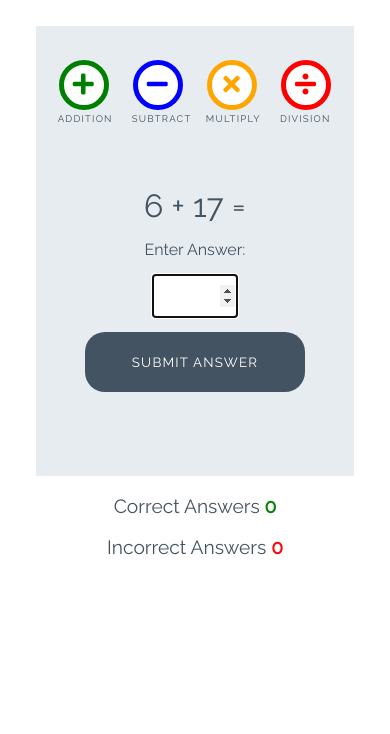
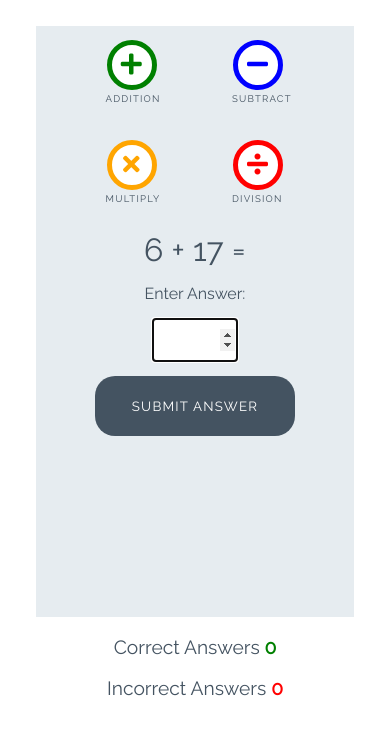
Before and after one commit to enrightc/Edwards-Maths-Quiz, a plain HTML site: page index.html in a window 390 px wide. Shown: the part 64-798 px from the top of the page. Drawn offline with Linux system fonts and the light colour scheme.

Commit message:
updated CSS for responsiveness

```diff
--- a/assets/css/style.css
+++ b/assets/css/style.css
@@ -25,8 +25,7 @@ body {
     background-color: #E6ECF0;
     box-sizing: border-box;
     width: 85%;
-    height: 65vh;
-    max-height: 450px;
+    height: auto;
     max-width: 830px;
     margin-left: auto;
     margin-right: auto;
@@ -51,8 +50,14 @@ body {
 }
 
 .controls-area {
-
-    width: 85%;
+        display: grid;
+        grid-template-columns: repeat(auto-fit, minmax(22%, 1fr));
+        grid-column-gap: 20px;
+        grid-row-gap: 50px;
+        justify-items: center;
+        align-items: center;
+        max-width:
+    width: 100%;
     margin: 30px auto;
 }
 
@@ -171,6 +176,8 @@ body {
     background-color: #445361;
     border: 1px transparent;
     border-radius: 20px;
+    width:100%;
+    max-width:200px;
 }
 
 .btn--gray:active,
@@ -180,9 +187,29 @@ body {
 
 /* --------- Media queries */
 
+
+@media (max-width: 618px) {
+    .controls-area {
+        grid-template-columns: 1fr 1fr;
+        width: 100%;
+    }
+}
+
 @media (max-width: 414px) {
+    .game-area {
+        height: 70vh;
+    }
+
     .controls-area {
-        width: 100%;
+        width: 75%;
+        margin: 10px auto;
+    }
+
+    .btn--big {
+        margin: 10px 10px;
+    }
+    .question-area {
+        padding: 10px 0;
     }
 
     .btn--big {
@@ -233,23 +260,5 @@ body {
     .heading {
         font-size: 2rem;
     }
-}
-
-@media (max-width: 320px) {
-    .game-area {
-        height: 70vh;
-    }
-
-    .controls-area {
-        width: 75%;
-        margin: 10px auto;
-    }
-
-    .btn--big {
-        margin: 10px 10px;
-    }
-    .question-area {
-        padding: 10px 0;
-    }
 
 }
```
